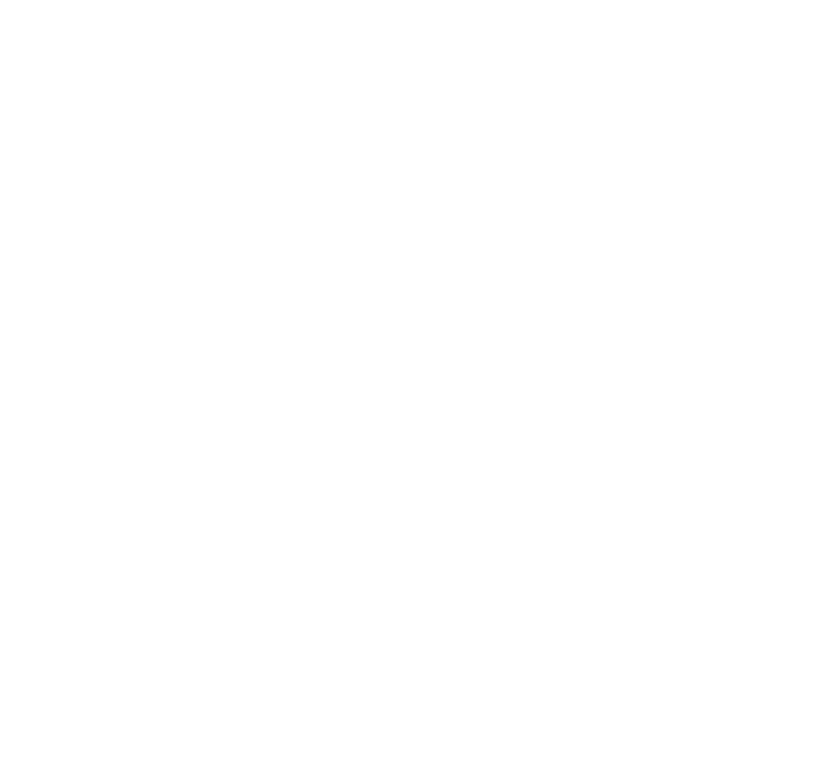
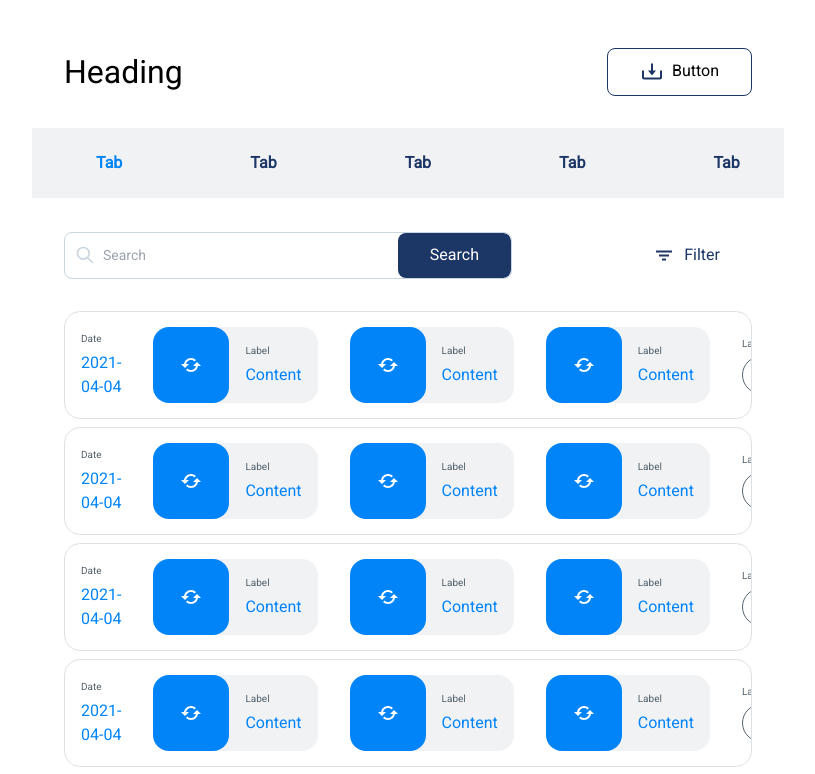
Before and after one commit to EnricoSignoriWeDoc/korekonx-test, a Vue app: page / in a window 1280 px wide. Shown: the top 774 px of the page, without its empty margins (412-1227 px from the left). Built offline with nearby package versions, Linux system fonts and the light colour scheme.

Commit message:
Final version of Home Component

```diff
--- a/src/views/Home.vue
+++ b/src/views/Home.vue
@@ -1,11 +1,32 @@
 <template>
-  <div class="">
-
+  <div class="lg:ml-90 py-4 px-22 h-full grow">
+    <div
+      class="container max-w-fit mx-auto flex flex-col justify-center items-center bg-white rounded-2xl default-shadow"
+    >
+      <HomeTopHeader />
+      <TabsNavigation />
+      <SearchBarContainer />
+      <ListContainer />
+      <HomeBottomPagination />
+    </div>
   </div>
 </template>
 
 <script>
+import HomeTopHeader from '@/components/home-page/HomeTopHeader.vue';
+import TabsNavigation from '@/components/generics/tabs/TabsNavigation.vue';
+import SearchBarContainer from '@/components/generics/search-bar/SearchBarContainer.vue';
+import ListContainer from '@/components/generics/lists/ListContainer.vue';
+import HomeBottomPagination from '@/components/home-page/HomeBottomPagination.vue';
+
 export default {
-  name: "Home",
+  name: 'Home',
+  components: {
+    HomeTopHeader,
+    TabsNavigation,
+    SearchBarContainer,
+    ListContainer,
+    HomeBottomPagination,
+  },
 };
 </script>
```
